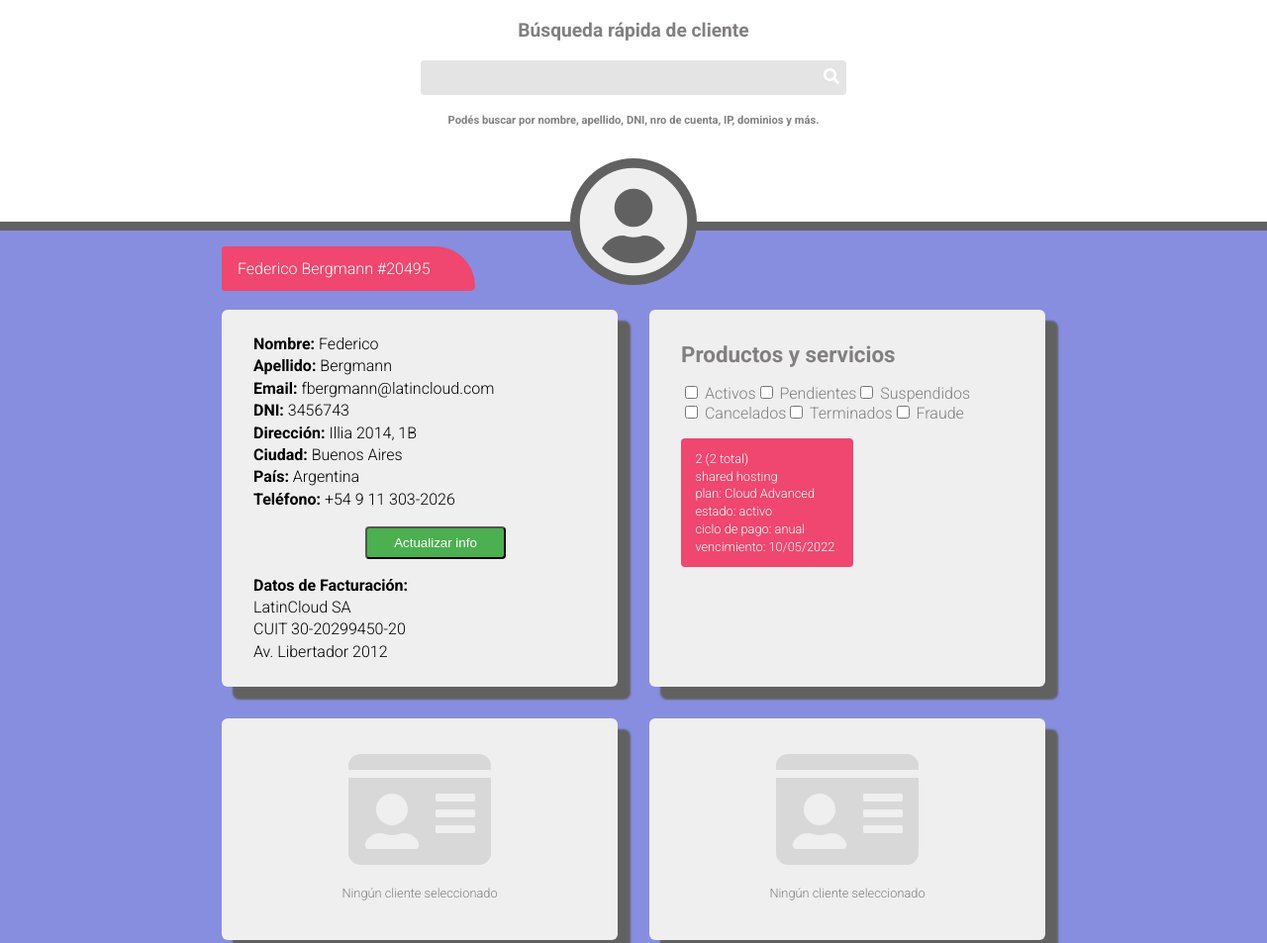
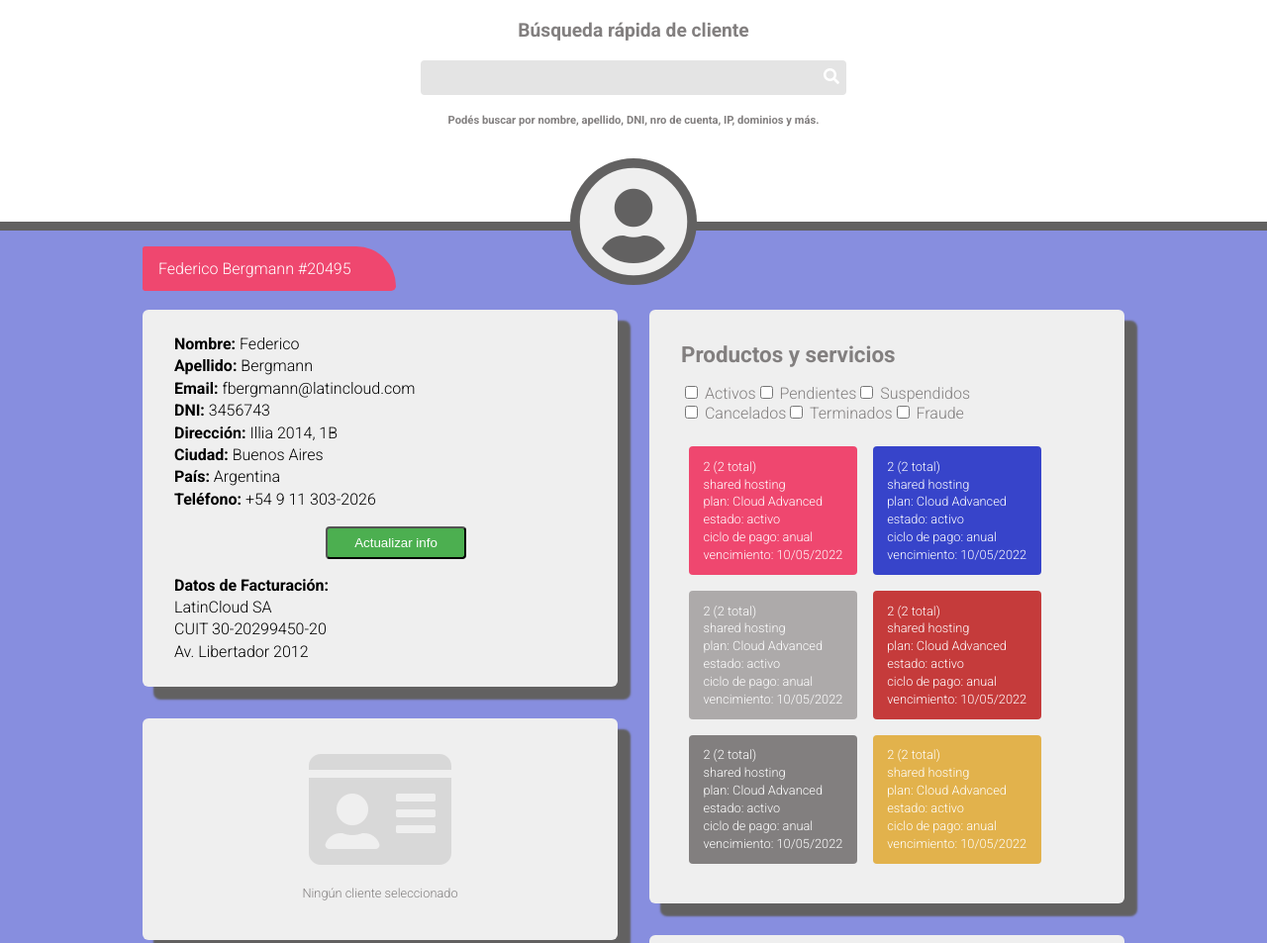
Before and after one commit to latincloud/infoClientes, a plain HTML site: page index.html in a window 1280 px wide. Shown: the top 953 px of the page at 99% size. Drawn offline with Linux system fonts and the light colour scheme.

```diff
--- a/index.html
+++ b/index.html
@@ -78,15 +78,11 @@
             <!-- end unselected -->
 
             <!-- start selected -->
-            <div class="info-user-wrapper">
                 <div class="user-id-wrapper">
                     <div class="selected-user-id">
                         <p>Federico Bergmann #20495</p>
                     </div>
                 </div>
-            </div>
-
-            <div class="info-user-wrapper">
                 <div class="cards-wrapper">
                     <div class="card card-top-left">
                         <div class="selected user-info">
@@ -105,6 +101,14 @@
                             <p>LatinCloud SA</p>
                             <p>CUIT 30-20299450-20</p>
                             <p>Av. Libertador 2012</p>
+                        </div>
+                    </div>
+                    <div class="card card-bottom-left">
+                        <div class="unselected-wrapper">
+                            <div class="unselected">
+                                <i class="fas fa-id-card"></i>
+                                <p>Ningún cliente seleccionado</p>
+                            </div>
                         </div>
                     </div>
                     <div class="card card-top-right">
@@ -130,23 +134,45 @@
                                     <p class="due-date">vencimiento: 10/05/2022</p>
                                 </div>
                                 <div class="product-box pending">
+                                    <p class="total-q">2 (2 total)</p>
+                                    <p class="product">shared hosting</p>
+                                    <p class="plan">plan: Cloud Advanced</p>
+                                    <p class="status">estado: activo</p>
+                                    <p class="payroll">ciclo de pago: anual</p>
+                                    <p class="due-date">vencimiento: 10/05/2022</p>
                                 </div>
                                 <div class="product-box suspended">
+                                    <p class="total-q">2 (2 total)</p>
+                                    <p class="product">shared hosting</p>
+                                    <p class="plan">plan: Cloud Advanced</p>
+                                    <p class="status">estado: activo</p>
+                                    <p class="payroll">ciclo de pago: anual</p>
+                                    <p class="due-date">vencimiento: 10/05/2022</p>
                                 </div>
                                 <div class="product-box canceled">
+                                    <p class="total-q">2 (2 total)</p>
+                                    <p class="product">shared hosting</p>
+                                    <p class="plan">plan: Cloud Advanced</p>
+                                    <p class="status">estado: activo</p>
+                                    <p class="payroll">ciclo de pago: anual</p>
+                                    <p class="due-date">vencimiento: 10/05/2022</p>
                                 </div>
                                 <div class="product-box ended">
+                                    <p class="total-q">2 (2 total)</p>
+                                    <p class="product">shared hosting</p>
+                                    <p class="plan">plan: Cloud Advanced</p>
+                                    <p class="status">estado: activo</p>
+                                    <p class="payroll">ciclo de pago: anual</p>
+                                    <p class="due-date">vencimiento: 10/05/2022</p>
                                 </div>
-                                <div class="product-box fraude">
+                                <div class="product-box fraud">
+                                    <p class="total-q">2 (2 total)</p>
+                                    <p class="product">shared hosting</p>
+                                    <p class="plan">plan: Cloud Advanced</p>
+                                    <p class="status">estado: activo</p>
+                                    <p class="payroll">ciclo de pago: anual</p>
+                                    <p class="due-date">vencimiento: 10/05/2022</p>
                                 </div>
-                            </div>
-                        </div>
-                    </div>
-                    <div class="card card-bottom-left">
-                        <div class="unselected-wrapper">
-                            <div class="unselected">
-                                <i class="fas fa-id-card"></i>
-                                <p>Ningún cliente seleccionado</p>
                             </div>
                         </div>
                     </div>
@@ -159,7 +185,6 @@
                         </div>
                     </div>
                 </div>
-            </div>
             <!-- end selected -->
         </section>
     </div>
--- a/infocliente.css
+++ b/infocliente.css
@@ -66,9 +66,10 @@
 /* Section user info */
 
 .user-id-wrapper {
-    width: 52em;
+    width: 62em;
+    margin: 0 auto;
     display: flex;
-    flex-flow: row wrap;
+    flex-flow: row;
     justify-content: flex-start;
 }
 
@@ -91,12 +92,7 @@
     border-top-color: #626161;
     border-top-width: .6em;
     border-top-style: solid;
-}
-
-.info-user-wrapper {
-    display: flex;
-    flex-flow: row wrap;
-    justify-content: center;
+    padding-bottom: 1em;
 }
 
 .user-icon-wrapper {
@@ -128,18 +124,20 @@
 /* section cards */
 
 .cards-wrapper {
-    max-width: 54em;
+    max-width: 62em;
+    max-height: 64em;
+    margin: 5em auto;
     display: flex;
-    flex-flow: row wrap;
-    margin: 4em;
-    justify-content: center;
+    flex-flow: column wrap;
+    justify-content: flex-start;
+    align-items: flex-start;
+    grid-gap: 2em;
 }
 
 .card {
-    min-width: 25em;
+    width: 30em;
     background: #EFEFEF;
     border-radius: 6px;
-    margin: 1em;
     box-shadow: 12px 12px 2px 1px #626161;
 }
 
@@ -203,16 +201,43 @@
     flex-flow: row wrap;
 }
 
+.products-wrapper {
+    display: flex;
+    flex-flow: row wrap;
+    max-width: 24em;
+}
+
 .product-box {
     max-width: 10em;
     line-height: 0.4;
-    padding: .3em 0 .3em .9em;
+    padding: .3em .9em;
     color: #FFF;
     border-radius: 4px;
+    margin: .5em;
 }
 
 .active {
     background: #EF476F;
+}
+
+.pending {
+    background: #3744CA;
+}
+
+.suspended {
+    background: #ADAAAA;
+}
+
+.canceled {
+    background: #c53b3b;
+}
+
+.ended {
+    background: #827F7F;
+}
+
+.fraud {
+    background: #e2b24c;
 }
 
 /* Checkbox element, when checked */
@@ -229,6 +254,20 @@
         margin-top: 3.5em;
     }
 
+    .cards-wrapper {
+        flex-flow: row wrap;
+        justify-content: center;
+    }
+
+    .card {
+        width: 25em;
+    }
+
+
+    #user-area {
+        padding-bottom: 55em;
+    }
+
     .searchbox input {
         width: 22em;
     }
```
